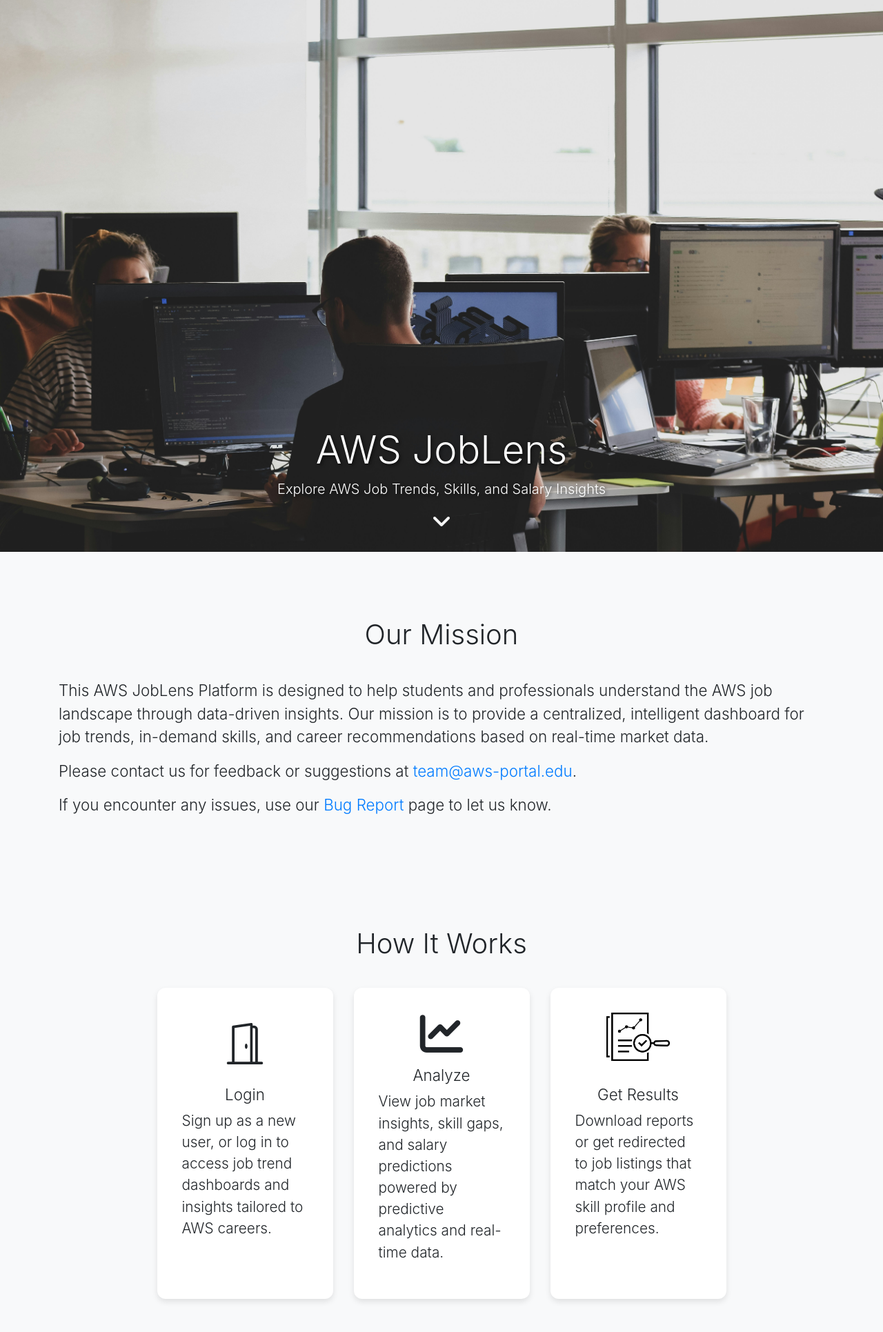
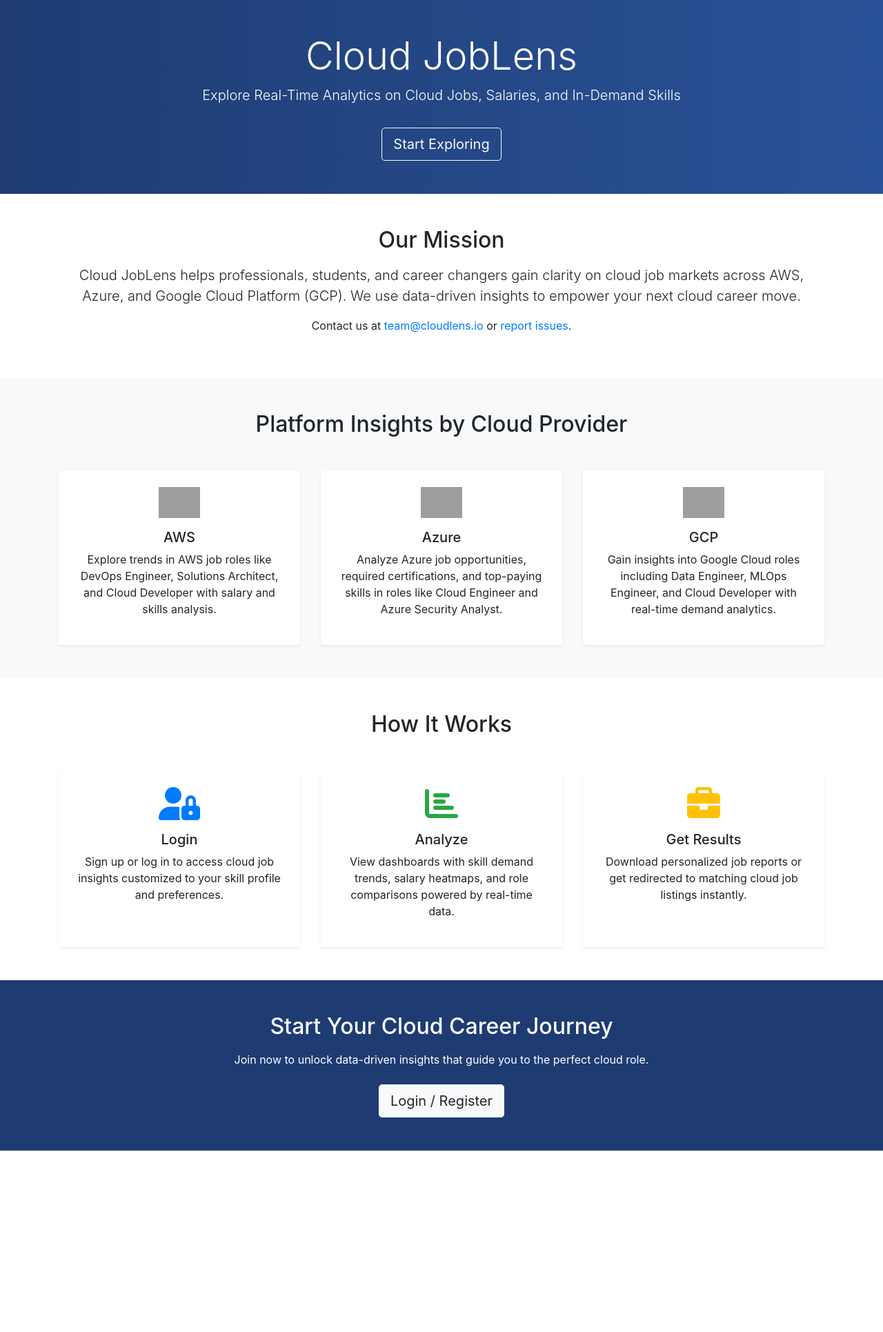
Before and after one commit to nikhil-basuthker/employee_portal_team4, a Flask app: page / in a window 1280 px wide. Shown: the part 56-1987 px from the top of the page at 69% size. After the commit the page ends 1724 px from the top, so only its background shows below. Run offline with Flask 3, Linux system fonts and the light colour scheme; some libraries are stand-ins or nearby versions; grey boxes are pictures that could not be loaded.

Commit message:
Updated Home and Login Page

```diff
--- a/app/templates/home.html
+++ b/app/templates/home.html
@@ -1,70 +1,109 @@
 {% extends "base.html" %}
 
-{% block title %}AWS JobLens: AWS Job Trends & Insights{% endblock %}
-
-{% block body_class %}reigster-page bg-light {% endblock %}
+{% block title %}Cloud JobLens: Cloud Job Analytics Portal{% endblock %}
+{% block body_class %}home-page bg-light{% endblock %}
 
 {% block content %}
-<div class="banner-container">
-    <img id="banner" src="{{ url_for('static', filename='images/background.png') }}" alt="Banner Image">
-    <div class="banner-text">
-        <h1 class="display-4">AWS JobLens</h1>
-        <p class="lead">Explore AWS Job Trends, Skills, and Salary Insights</p>
+
+<!-- Hero Section -->
+<header class="text-white text-center py-5" style="background: linear-gradient(to right, #1E3C72, #2A5298);">
+  <div class="container">
+    <h1 class="display-4 fw-bold">Cloud JobLens</h1>
+    <p class="lead">Explore Real-Time Analytics on Cloud Jobs, Salaries, and In-Demand Skills</p>
+    <a href="#platforms" class="btn btn-outline-light btn-lg mt-3">Start Exploring</a>
   </div>
-    <div class="scroll-down">
-        <a href="#how-it-works">
-            <i class="fas fa-angle-down"></i>
-        </a>
+</header>
+
+<!-- Mission -->
+<section class="py-5 bg-white text-center">
+  <div class="container">
+    <h2 class="mb-3">Our Mission</h2>
+    <p class="lead">
+      Cloud JobLens helps professionals, students, and career changers gain clarity on cloud job markets across AWS, Azure, and Google Cloud Platform (GCP).
+      We use data-driven insights to empower your next cloud career move.
+    </p>
+    <p>Contact us at <a href="mailto:team@cloudlens.io">team@cloudlens.io</a> or <a href="#">report issues</a>.</p>
+  </div>
+</section>
+
+<!-- Cloud Platforms Overview -->
+<section id="platforms" class="py-5 bg-light">
+  <div class="container">
+    <h2 class="text-center mb-5">Platform Insights by Cloud Provider</h2>
+    <div class="row g-4 justify-content-center text-center">
+
+      <!-- AWS -->
+      <div class="col-md-4">
+        <div class="card h-100 border-0 shadow-sm p-4">
+          <img src="https://upload.wikimedia.org/wikipedia/commons/9/93/Amazon_Web_Services_Logo.svg" alt="AWS Logo" class="mx-auto mb-3" style="width: 60px;">
+          <h5 class="fw-bold">AWS</h5>
+          <p>Explore trends in AWS job roles like DevOps Engineer, Solutions Architect, and Cloud Developer with salary and skills analysis.</p>
         </div>
       </div>
 
-<div class="bg-light py-3">
-    <div class="mission-section">
-        <div class="container">
-            <h2 class="text-center">Our Mission</h2>
-            <p>This AWS JobLens Platform is designed to help students and professionals understand the AWS job landscape through data-driven insights. Our mission is to provide a centralized, intelligent dashboard for job trends, in-demand skills, and career recommendations based on real-time market data.</p>
-            <p>Please contact us for feedback or suggestions at <a href="mailto:team@aws-portal.edu">team@aws-portal.edu</a>.</p>
-            <p>If you encounter any issues, use our <a href="#">Bug Report</a> page to let us know.</p>
-        </div>
+      <!-- Azure -->
+      <div class="col-md-4">
+        <div class="card h-100 border-0 shadow-sm p-4">
+          <img src="https://upload.wikimedia.org/wikipedia/commons/a/a8/Microsoft_Azure_Logo.svg" alt="Azure Logo" class="mx-auto mb-3" style="width: 60px;">
+          <h5 class="fw-bold">Azure</h5>
+          <p>Analyze Azure job opportunities, required certifications, and top-paying skills in roles like Cloud Engineer and Azure Security Analyst.</p>
         </div>
       </div>
 
-<div id="how-it-works" class="container how-it-works-section my-5">
-    <h2 class="text-center">How It Works</h2>
-    <div class="row justify-content-center">
-        <div class="col-md-3 d-flex">
-            <div class="card p-3 flex-fill">
-                <div class="card-body text-center">
-                    <div class="icon mb-3">
-                        <i class="bi bi-door-open" style="font-size: 60px;"></i>
-                    </div>
-                    <h3>Login</h3>
-                    <p class="text-left">Sign up as a new user, or log in to access job trend dashboards and insights tailored to AWS careers.</p>
+      <!-- GCP -->
+      <div class="col-md-4">
+        <div class="card h-100 border-0 shadow-sm p-4">
+          <img src="https://upload.wikimedia.org/wikipedia/commons/5/5f/Google_Cloud_logo.svg" alt="GCP Logo" class="mx-auto mb-3" style="width: 60px;">
+          <h5 class="fw-bold">GCP</h5>
+          <p>Gain insights into Google Cloud roles including Data Engineer, MLOps Engineer, and Cloud Developer with real-time demand analytics.</p>
         </div>
       </div>
-        </div>
-        <div class="col-md-3 d-flex">
-            <div class="card p-3 flex-fill">
-                <div class="card-body text-center">
-                    <div class="icon mb-3">
-                        <i class="fas fa-chart-line fa-3x"></i>
-                    </div>
-                    <h3>Analyze</h3>
-                    <p class="text-left">View job market insights, skill gaps, and salary predictions powered by predictive analytics and real-time data.</p>
+
     </div>
   </div>
-        </div>
-        <div class="col-md-3 d-flex">
-            <div class="card p-3 flex-fill">
-                <div class="card-body text-center">
-                    <div class="icon mb-3">
-                        <img src="{{ url_for('static', filename='images/resultslogo.png') }}" alt="Get Results" class="img-fluid">
-                    </div>
-                    <h3>Get Results</h3>
-                    <p class="text-left">Download reports or get redirected to job listings that match your AWS skill profile and preferences.</p>
+</section>
+
+<!-- How It Works -->
+<section class="py-5 bg-white" id="how-it-works">
+  <div class="container">
+    <h2 class="text-center mb-5">How It Works</h2>
+    <div class="row text-center g-4">
+
+      <div class="col-md-4">
+        <div class="card border-0 shadow-sm p-4 h-100">
+          <i class="fas fa-user-lock fa-3x text-primary mb-3"></i>
+          <h5 class="fw-bold">Login</h5>
+          <p>Sign up or log in to access cloud job insights customized to your skill profile and preferences.</p>
         </div>
       </div>
+
+      <div class="col-md-4">
+        <div class="card border-0 shadow-sm p-4 h-100">
+          <i class="fas fa-chart-bar fa-3x text-success mb-3"></i>
+          <h5 class="fw-bold">Analyze</h5>
+          <p>View dashboards with skill demand trends, salary heatmaps, and role comparisons powered by real-time data.</p>
         </div>
       </div>
+
+      <div class="col-md-4">
+        <div class="card border-0 shadow-sm p-4 h-100">
+          <i class="fas fa-briefcase fa-3x text-warning mb-3"></i>
+          <h5 class="fw-bold">Get Results</h5>
+          <p>Download personalized job reports or get redirected to matching cloud job listings instantly.</p>
         </div>
+      </div>
+
+    </div>
+  </div>
+</section>
+
+<!-- Call to Action -->
+<section class="py-5 text-white text-center" style="background-color: #1E3C72;">
+  <div class="container">
+    <h2 class="mb-3">Start Your Cloud Career Journey</h2>
+    <p class="mb-4">Join now to unlock data-driven insights that guide you to the perfect cloud role.</p>
+    <a href="/login" class="btn btn-light btn-lg">Login / Register</a>
+  </div>
+</section>
+
 {% endblock %}
```
Also changed, not shown: app/templates/login.html (+18 -12 lines). Lines whose indentation alone changed are shown as unchanged.
